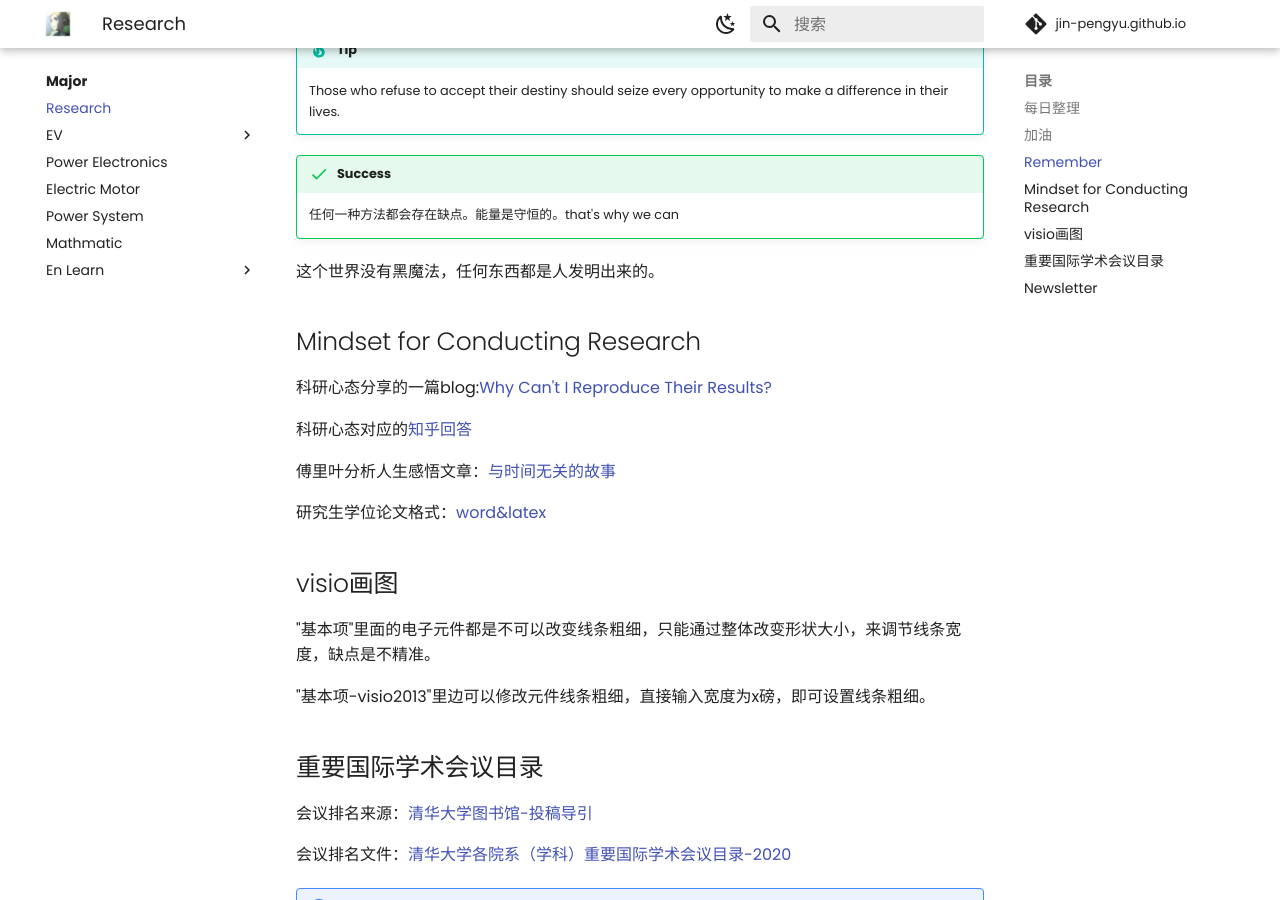
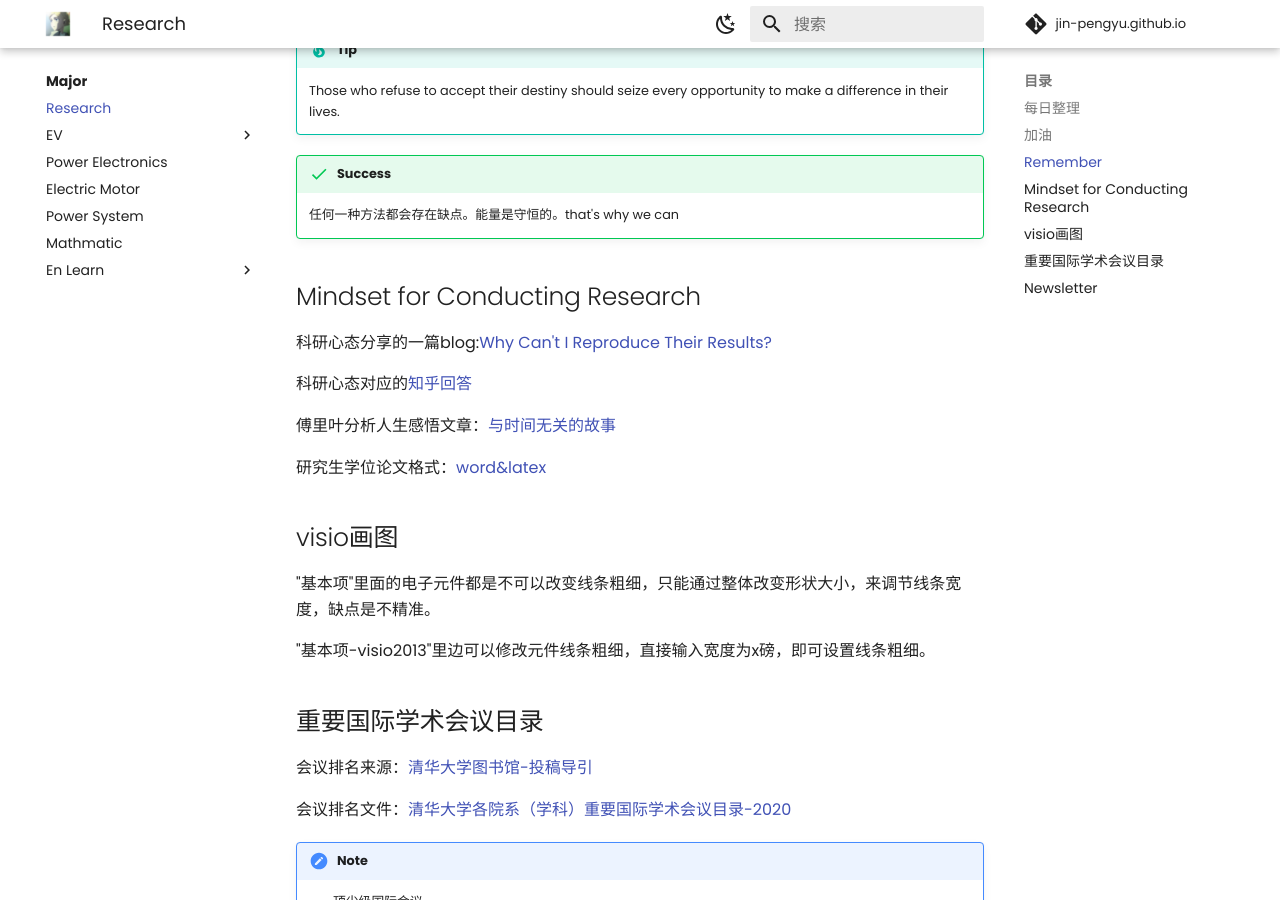
Before and after one commit to Pengyu-Jin/Pengyu-Jin.github.io, an MkDocs documentation site: the page built from docs/major/research/research.md, in a window 1280 px wide and 900 px high, scrolled down 976 px. Built offline with MkDocs 1.6.1 and Material for MkDocs 9.7.7, drawn with Linux system fonts in a browser that asks for light colours; emoji names are drawn with the system emoji font; comment, search, counter and statistics services are not loaded.

Commit message:
research20240525

```diff
--- a/docs/major/research/research.md
+++ b/docs/major/research/research.md
@@ -30,8 +30,6 @@ word中的格式排版问题：[xxx.dotm、宏、域等问题](https://shuiyuan.
 
 !!! success
     任何一种方法都会存在缺点。能量是守恒的。that's why we can
-
-这个世界没有黑魔法，任何东西都是人发明出来的。
 
 ## Mindset for Conducting Research
 
```
